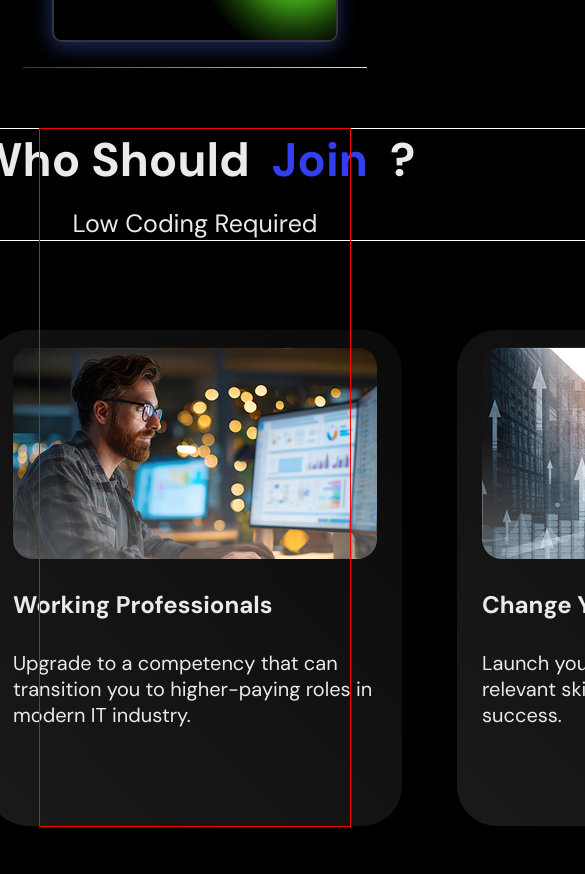
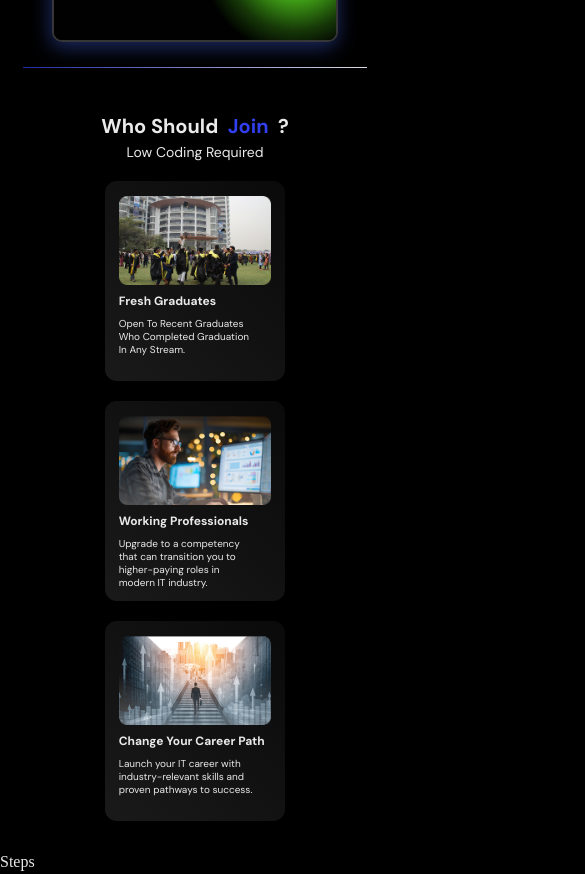
Before and after one commit to aayan-ap/Pricing-Page, a React (Vite) app: page / in a window 390 px wide. Shown: the part 1202-2076 px from the top of the page, 585 px wide, since content can reach past the window. Built offline with nearby package versions, Linux system fonts and the light colour scheme.

Commit message:
Who Join Card Added

```diff
--- a/src/App.jsx
+++ b/src/App.jsx
@@ -8,6 +8,7 @@ import Pricing_card_self from "./Components/Pricing_card_self";
 import Pricing_card_onsite from "./Components/Pricing_card_onsite";
 import Webinar from "./Components/Webinar";
 import WhoJoin from "./Components/WhoJoin";
+import Steps from "./Components/Steps";
 
 // import Webinar_vid from "./Components/Webinar_vid";
 
@@ -41,8 +42,10 @@ function App() {
       {/* <Webinar_vid /> */}
 
       {/* Who Should Join? */}
-<WhoJoin></WhoJoin>
+      <WhoJoin></WhoJoin>
 
+      {/* Steps to Success */}
+      <Steps></Steps>
     </div>
   );
 }
--- /dev/null
+++ b/src/Components/Steps.jsx
@@ -0,0 +1,11 @@
+import React from 'react'
+import "./steps.css"
+function Steps() {
+  return (
+    <>
+      Steps
+    </>
+  )
+}
+
+export default Steps
--- a/src/Components/whoJoin.css
+++ b/src/Components/whoJoin.css
@@ -1,84 +1,187 @@
-.whojoin_container{
+.whojoin_container {
   font-family: "DM Sans", sans-serif;
-outline: 1px solid red;
+
   margin-inline: 2.5rem;
-    margin-block:3rem ;
+  margin-block: 3rem;
   display: flex;
   justify-content: center;
   align-items: center;
-
 }
-.whojoin_head{
-
+.whojoin_head {
   display: flex;
   flex-direction: column;
-     justify-content:center;
+  justify-content: center;
   align-items: center;
-     gap:1rem;
+  gap: 1rem;
   margin-bottom: 90px;
-     outline: 1px solid white;
-
 }
-.whojoin_head h1{
-
+.whojoin_head h1 {
   font-size: 47px;
 }
 
-.whojoin_head h3{
-
+.whojoin_head h3 {
   font-size: 25px;
   font-weight: normal;
 }
 
-.whojoin_card_container{
-
+.whojoin_card_container {
   display: flex;
-
+  flex-wrap: wrap;
+  justify-content: center;
   gap: 55px;
   align-items: center;
 }
 
-.whojoin_card{
+.whojoin_card {
   display: flex;
   padding-top: 17px;
-    padding-bottom: 98px;
-    padding-inline: 25px;
+  padding-bottom: 80px;
+
   border-radius: 40px;
   flex-direction: column;
   align-items: center;
   justify-content: center;
+  width: 416px;
+  background-image: linear-gradient(
+    226deg,
+    rgba(255, 255, 255, 0.04),
+    rgba(252, 252, 255, 0.1)
+  );
+  transition: transform 0.2s ease, border-color 0.2s ease, box-shadow 0.2s ease;
+  /* outline: 1px solid rebeccapurple; */
+}
 
-    background-image: linear-gradient(226deg, rgba(255, 255, 255, 0.04),rgba(252, 252, 255, 0.1) );
-    /* outline: 1px solid rebeccapurple; */
+.whojoin_card:hover {
+  transform: scale(1.03);
+  outline: 1px solid #ffffff6e;
+  box-shadow: 0 8px 20px rgb(246 246 246 / 16%);
+}
 
-
-}
-.whojoin_img{
+.whojoin_img {
+  /* outline: 1px solid white; */
   display: flex;
   align-items: center;
   justify-content: center;
   /* outline: 1px solid white; */
-    width:364px;
-
+  /* width:364px; */
 }
-.whojoin_img img{
+.whojoin_img img {
   object-fit: contain;
   width: 100%;
   height: auto;
 }
 
-.whojoin_card_content{
-    margin-top:30px;
+.whojoin_card_content {
+  margin-top: 30px;
+  margin-inline: 25px;
   display: flex;
   flex-direction: column;
-    gap:30px;
+  gap: 30px;
 }
-.whojoin_card_content .head{
+.whojoin_card_content .head {
   font-size: 24px;
   font-weight: bold;
-
 }
-.whojoin_card_content .text{
-
+.whojoin_card_content .text {
+  width: 90%;
   font-size: 20px;
 }
+
+@media (max-width: 805px) {
+  .whojoin_container {
+    margin-inline: 2rem;
+    margin-block: 2rem;
+  }
+  .whojoin_head {
+    gap: 0.5rem;
+    margin-bottom: 30px;
+  }
+  .whojoin_head h1 {
+    font-size: 2rem;
+  }
+
+  .whojoin_head h3 {
+    font-size: 1.2rem;
+  }
+  .whojoin_card_container {
+    gap: 25px;
+  }
+
+  .whojoin_card {
+    padding-top: 3vw;
+    padding-bottom: 0;
+    padding-inline: 2.2vw;
+    border-radius: 3vw;
+    flex-direction: column;
+    align-items: center;
+    justify-content: flex-start;
+    height: 47vw;
+    width: 40vw;
+
+    /* outline: 1px solid rebeccapurple; */
+  }
+  .whojoin_img {
+    /* outline: 1px solid white; */
+    display: flex;
+    align-items: center;
+    justify-content: center;
+    /* outline: 1px solid white; */
+  }
+  .whojoin_img img {
+    object-fit: contain;
+    width: 100%;
+    height: auto;
+  }
+
+  .whojoin_card_content {
+    margin-top: 2vw;
+    margin-inline: 0px;
+    display: flex;
+
+    gap: 2vw;
+  }
+  .whojoin_card_content .head {
+    font-size: 2.5vw;
+  }
+  .whojoin_card_content .text {
+    font-size: 2.1vw;
+  }
+}
+
+@media (max-width: 500px) {
+  .whojoin_container {
+    margin-inline: 1rem;
+  }
+  .whojoin_head {
+    gap: 0.2rem;
+    margin-bottom: 20px;
+  }
+  .whojoin_head h1 {
+    font-size: clamp(20px, 5vw, 30px);
+  }
+  .whojoin_head h3 {
+    font-size: clamp(14px, 3vw, 16px);
+  }
+  .whojoin_card_container {
+    gap: 20px;
+  }
+  .whojoin_card {
+    padding-top: 4vw;
+    padding-bottom: 0;
+    padding-inline: 3.5vw;
+    border-radius: 3vw;
+    flex-direction: column;
+    align-items: center;
+    justify-content: flex-start;
+    height: clamp(200px, 47vw, 400px);
+    width: clamp(180px, 40vw, 300px);
+
+    /* outline: 1px solid rebeccapurple; */
+  }
+  .whojoin_card_content .head {
+    font-size: clamp(12px, 2.5vw, 10px);
+  }
+  .whojoin_card_content .text {
+    font-size: clamp(10px, 2.1vw, 8px);
+  }
+}
```
Also changed, not shown: src/Components/steps.css (added). Lines whose indentation alone changed are shown as unchanged.
